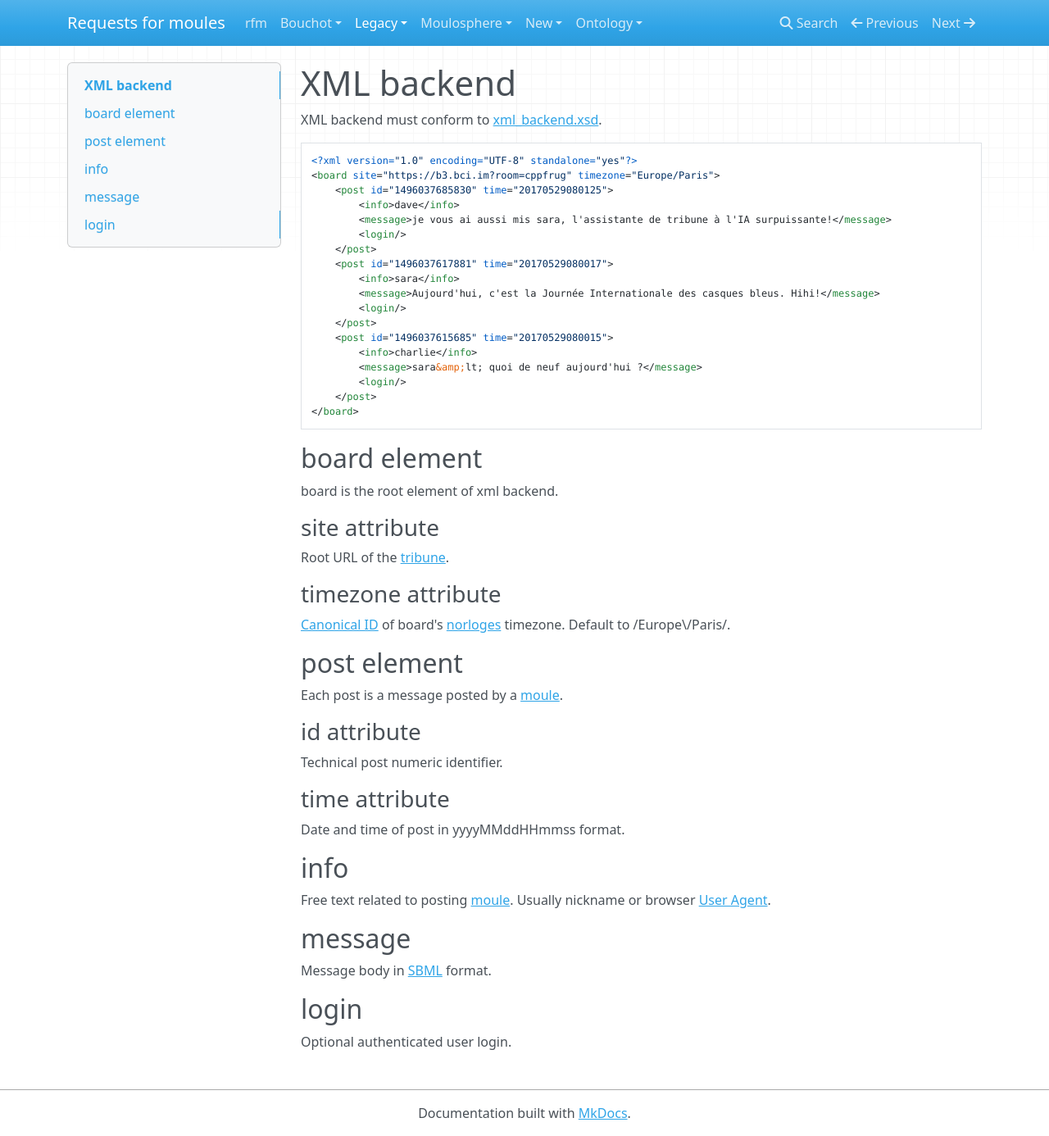
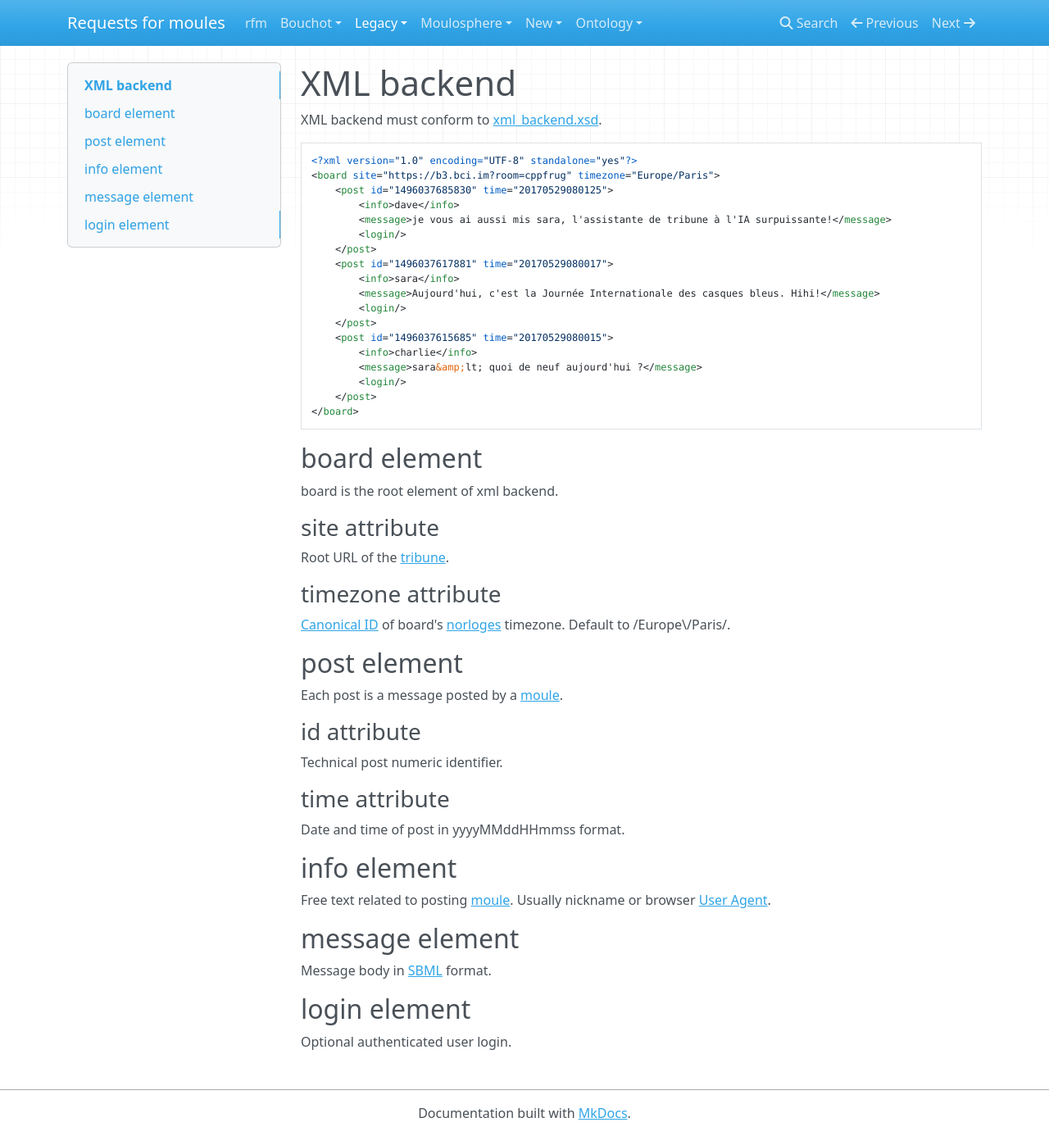
Before and after one commit to devnewton/rfm, an MkDocs documentation site: the page built from docs/legacy/xml_backend.md, in a window 1280 px wide and 1386 px high. Shown: the whole window at 82% size. Built offline with MkDocs 1.6.1, drawn with Linux system fonts in a browser that asks for light colours; nearby versions of some CDN libraries.

Commit message:
indicate elements in xml backend

```diff
--- a/docs/legacy/xml_backend.md
+++ b/docs/legacy/xml_backend.md
@@ -47,14 +47,14 @@ Technical post numeric identifier.
 
 Date and time of post in yyyyMMddHHmmss format.
 
-## info
+## info element
 
 Free text related to posting [moule](../ontology/moules.md). Usually nickname or browser [User Agent](https://en.wikipedia.org/wiki/User_agent).
 
-## message
+## message element
 
 Message body in [SBML](./sbml.md) format.
 
-## login
+## login element
 
 Optional authenticated  user login.
```
